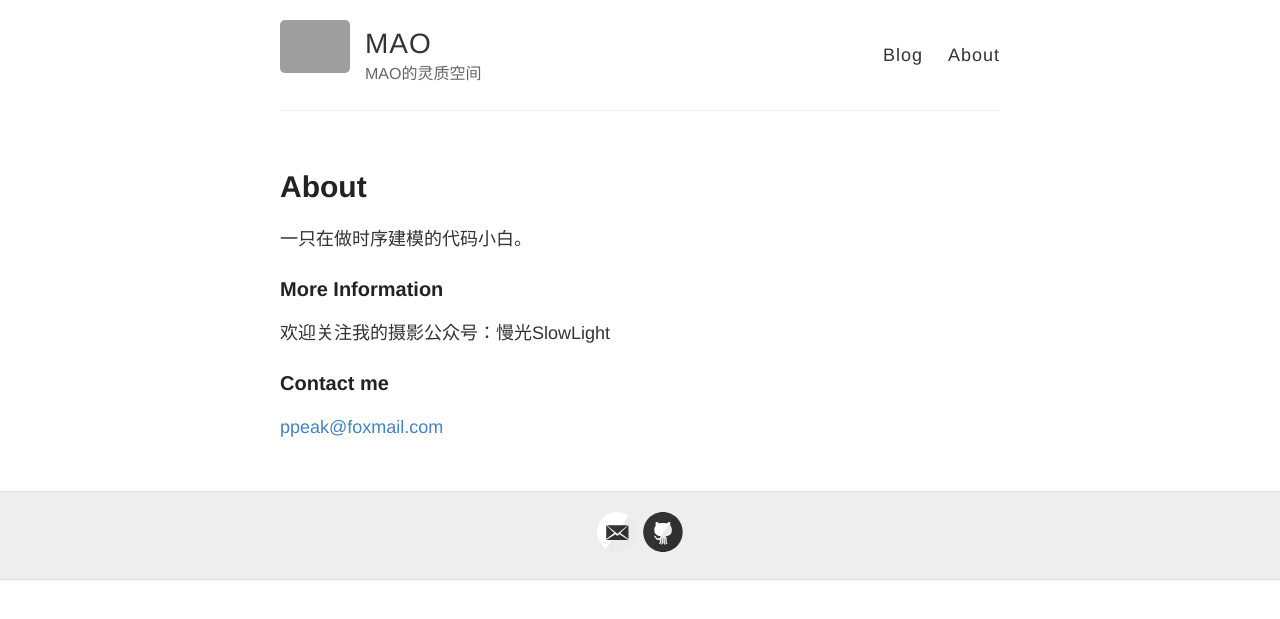
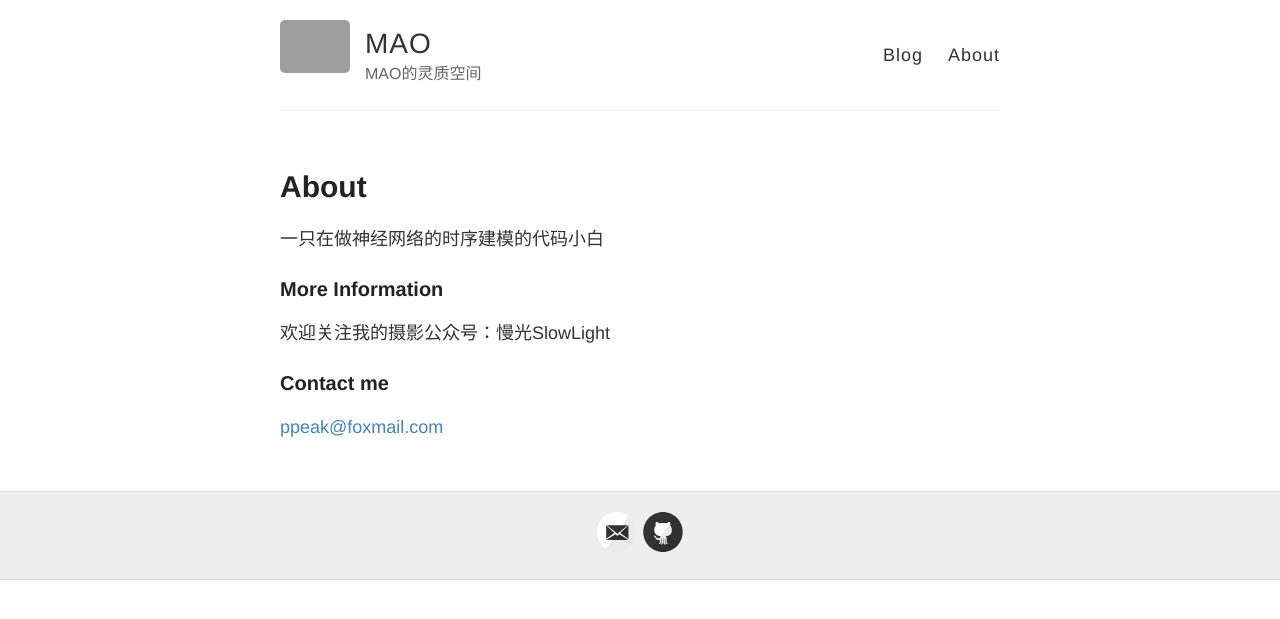
Before and after one commit to RuifMaxx/formalweb, a Jekyll site: the page built from about.md, in a window 1280 px wide. Shown: the top 619 px of the page. Built offline with Jekyll 4.4.1, drawn with Linux system fonts in a browser that asks for light colours; grey boxes are pictures that could not be loaded.

Commit message:
Update about.md

```diff
--- a/about.md
+++ b/about.md
@@ -4,7 +4,7 @@ title: About
 permalink: /about/
 ---
 
-一只在做时序建模的代码小白。
+一只在做神经网络的时序建模的代码小白
 
 ### More Information
 
```
